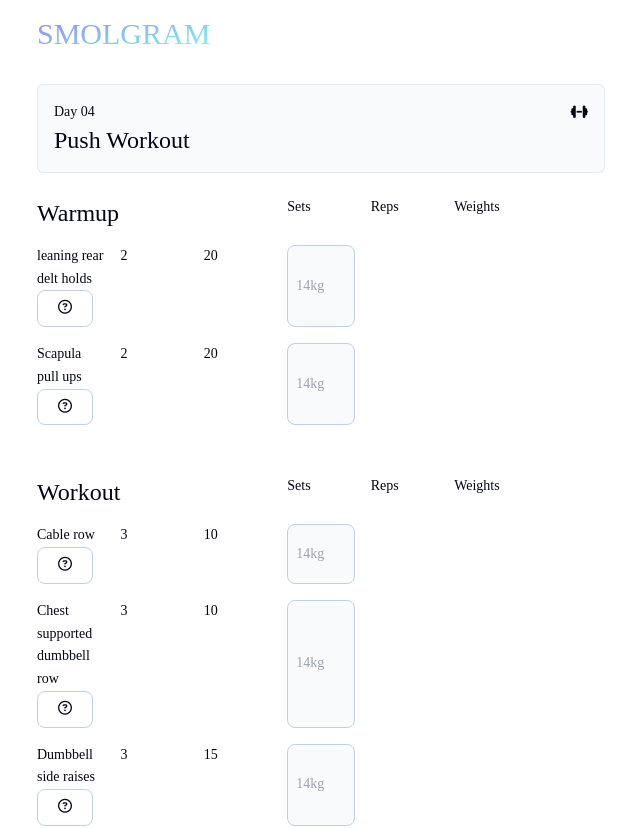
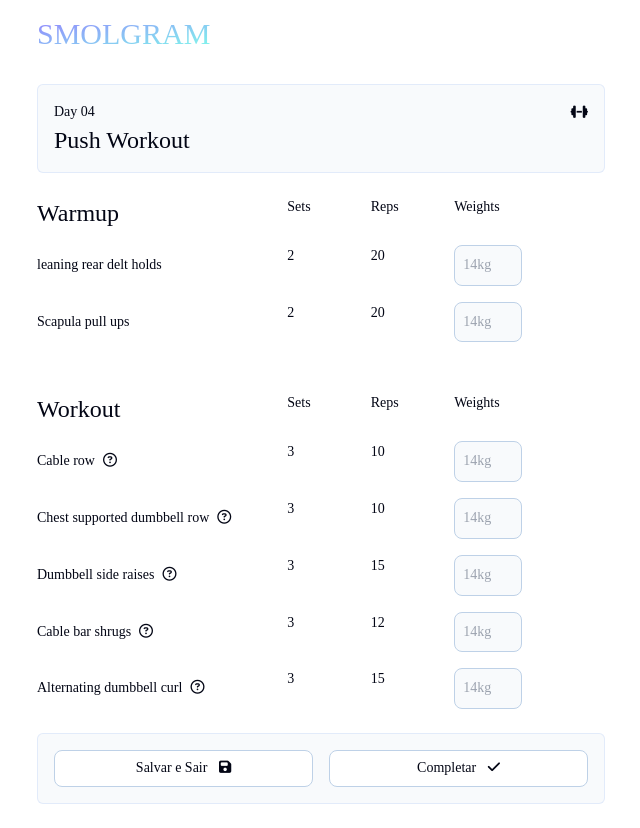
Before and after one commit to Schambin/vue-fitness-app, a Vue app: page / in a window 1280 px wide. Shown: the top 828 px of the page, without its empty margins (319-959 px from the left). Built offline with nearby package versions, Linux system fonts and the light colour scheme; a web font is replaced by a local one.

Commit message:
finished workout display

```diff
--- a/src/components/pages/Workout.vue
+++ b/src/components/pages/Workout.vue
@@ -33,9 +33,9 @@ const { workout, warmup } = workoutProgram[selectedWorkout];
 
             <!-- workout-grid-row -->
             <div class="grid grid-cols-7 gap-4 col-span-7" v-for="(w, wIdx) in warmup" :key="wIdx">
-                <div>
+                <div class="col-span-3 flex items-center gap-4 group ">
                     <p>{{ w.name }}</p>
-                    <button>
+                    <button class="p-0 border-0 shadow-none opacity-0 group-hover:opacity-100 group-hover:tranform-none hover:shadow-none group-hover:text-color-link">
                         <i class="fa-regular fa-circle-question"></i>
                     </button>
                 </div>
@@ -55,9 +55,9 @@ const { workout, warmup } = workoutProgram[selectedWorkout];
 
             <!-- workout-grid-row -->
             <div class="grid grid-cols-7 gap-4 col-span-7" v-for="(w, wIdx) in workout" :key="wIdx">
-                <div>
+                <div class="col-span-3 flex items-center gap-2">
                     <p>{{ w.name }}</p>
-                    <button>
+                    <button class="p-0 border-0 shadow-none hover:tranform-none hover:shadow-none hover:text-color-link">
                         <i class="fa-regular fa-circle-question"></i>
                     </button>
                 </div>
@@ -67,9 +67,10 @@ const { workout, warmup } = workoutProgram[selectedWorkout];
             </div>
         </div>
 
-        <div class="card flex gap-1">
-            <button>Salvar e Sair <i class="fa-solid fa-save"></i></button>
-            <button>Completar <i class="fa-solid fa-check"></i></button>
+        <!-- workout-buttons -->
+        <div class="card flex items-center justify-between gap-4">
+            <button class="flex-1">Salvar e Sair <i class="fa-solid fa-save pl-2"></i></button>
+            <button class="flex-1">Completar <i class="fa-solid fa-check pl-2"></i></button>
         </div>
     </section>
 </template>
```
